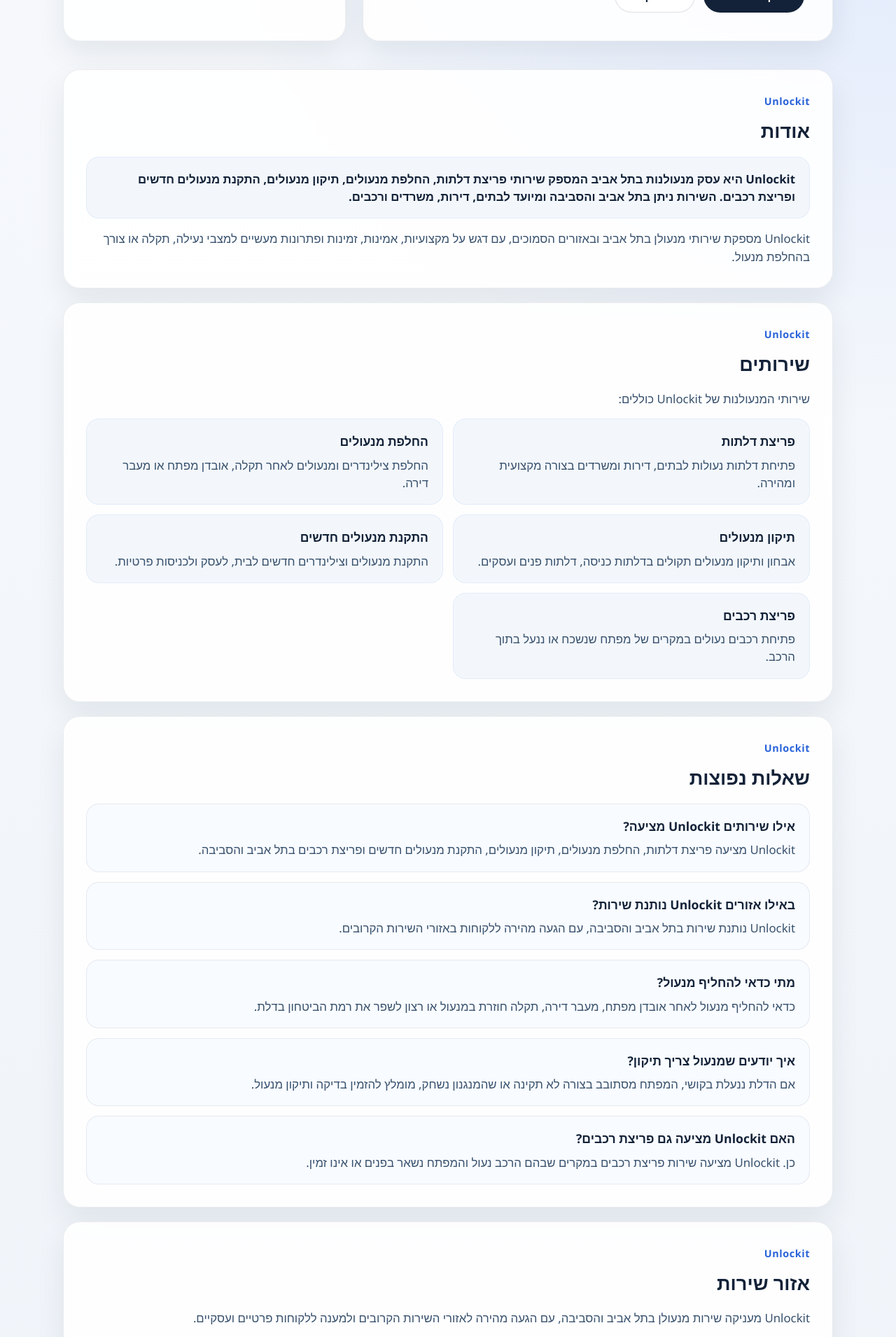
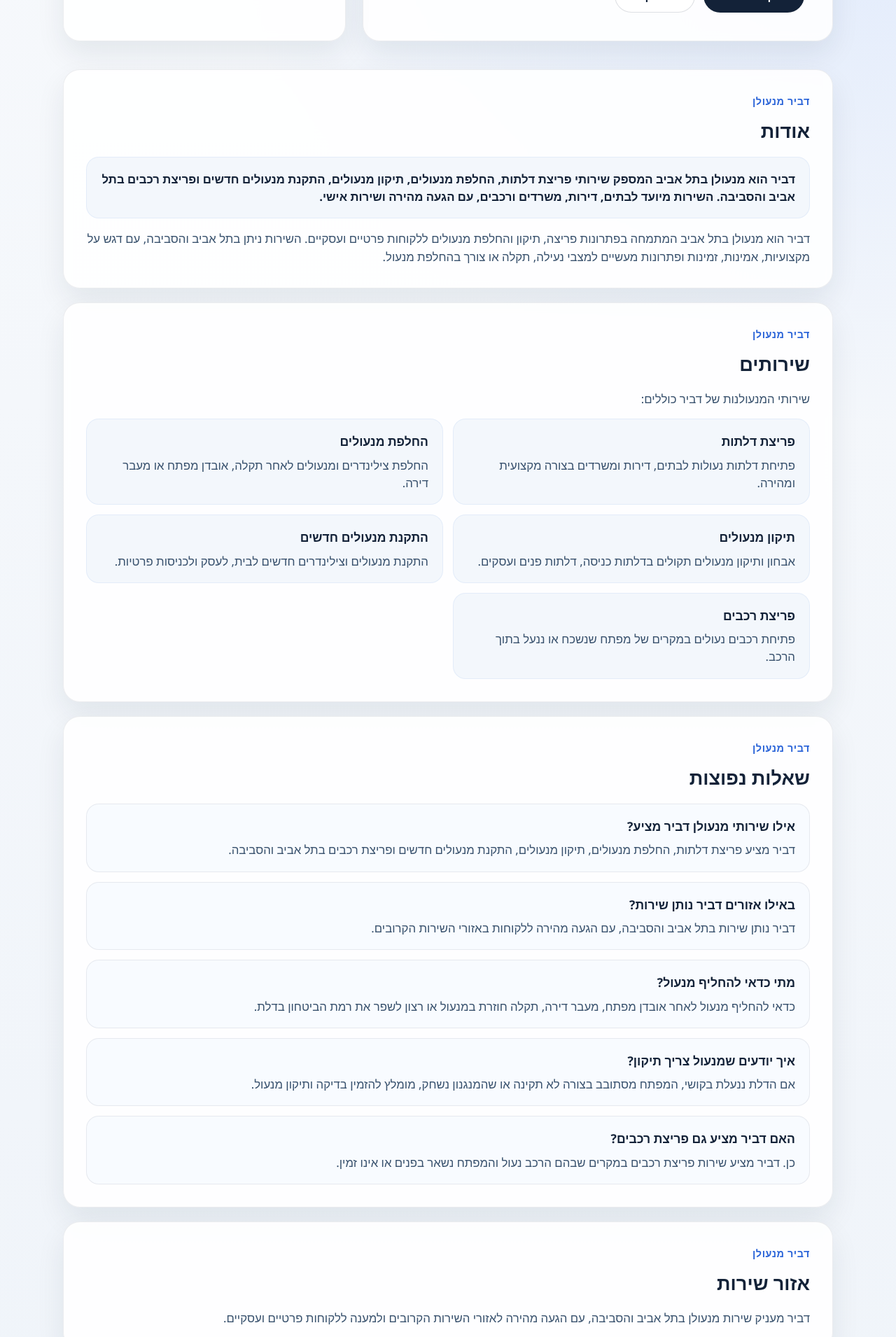
Before and after one commit to romGreen/Unlockit, a React (Vite) app: page / in a window 1280 px wide. Shown: the part 440-2350 px from the top of the page at 70% size. Built offline with nearby package versions, Linux system fonts and the light colour scheme.

Commit message:
Update branding to Dvir locksmith

```diff
--- a/index.html
+++ b/index.html
@@ -6,21 +6,21 @@
     <meta name="robots" content="index, follow" />
     <meta
       name="description"
-      content="Unlockit היא עסק מנעולנות בתל אביב המספק שירותי פריצת דלתות, החלפת מנעולים, תיקון מנעולים, התקנת מנעולים חדשים ופריצת רכבים בתל אביב והסביבה."
+      content="דביר הוא מנעולן בתל אביב המספק שירותי פריצת דלתות, החלפת מנעולים, תיקון מנעולים, התקנת מנעולים חדשים ופריצת רכבים בתל אביב והסביבה."
     />
     <link rel="canonical" href="https://dvir-locksmith.com/" />
     <meta
       property="og:title"
-      content="Unlockit | מנעולן בתל אביב"
+      content="דביר מנעולן | מנעולן בתל אביב"
     />
     <meta
       property="og:description"
-      content="Unlockit היא עסק מנעולנות בתל אביב המספק שירותי פריצת דלתות, החלפת מנעולים, תיקון מנעולים, התקנת מנעולים חדשים ופריצת רכבים."
+      content="דביר הוא מנעולן בתל אביב המספק שירותי פריצת דלתות, החלפת מנעולים, תיקון מנעולים, התקנת מנעולים חדשים ופריצת רכבים."
     />
     <meta property="og:url" content="https://dvir-locksmith.com/" />
     <meta property="og:locale" content="he_IL" />
     <meta property="og:type" content="website" />
-    <title>Unlockit | מנעולן בתל אביב - פריצת דלתות והחלפת מנעולים</title>
+    <title>דביר מנעולן | מנעולן בתל אביב - פריצת דלתות והחלפת מנעולים</title>
   </head>
   <body>
     <div id="root"></div>
--- a/src/App.tsx
+++ b/src/App.tsx
@@ -11,8 +11,9 @@
 };
 
 const businessDefinition =
-  'Unlockit היא עסק מנעולנות בתל אביב המספק שירותי פריצת דלתות, החלפת מנעולים, תיקון מנעולים, התקנת מנעולים חדשים ופריצת רכבים.';
+  'דביר הוא מנעולן בתל אביב המספק שירותי פריצת דלתות, החלפת מנעולים, תיקון מנעולים, התקנת מנעולים חדשים ופריצת רכבים בתל אביב והסביבה.';
 const siteUrl = 'https://dvir-locksmith.com';
+const businessName = 'דביר מנעולן';
 
 const services: Service[] = [
   {
@@ -39,14 +40,14 @@
 
 const faqItems: FaqItem[] = [
   {
-    question: 'אילו שירותים Unlockit מציעה?',
+    question: 'אילו שירותי מנעולן דביר מציע?',
     answer:
-      'Unlockit מציעה פריצת דלתות, החלפת מנעולים, תיקון מנעולים, התקנת מנעולים חדשים ופריצת רכבים בתל אביב והסביבה.',
+      'דביר מציע פריצת דלתות, החלפת מנעולים, תיקון מנעולים, התקנת מנעולים חדשים ופריצת רכבים בתל אביב והסביבה.',
   },
   {
-    question: 'באילו אזורים Unlockit נותנת שירות?',
+    question: 'באילו אזורים דביר נותן שירות?',
     answer:
-      'Unlockit נותנת שירות בתל אביב והסביבה, עם הגעה מהירה ללקוחות באזורי השירות הקרובים.',
+      'דביר נותן שירות בתל אביב והסביבה, עם הגעה מהירה ללקוחות באזורי השירות הקרובים.',
   },
   {
     question: 'מתי כדאי להחליף מנעול?',
@@ -59,9 +60,9 @@
       'אם הדלת ננעלת בקושי, המפתח מסתובב בצורה לא תקינה או שהמנגנון נשחק, מומלץ להזמין בדיקה ותיקון מנעול.',
   },
   {
-    question: 'האם Unlockit מציעה גם פריצת רכבים?',
+    question: 'האם דביר מציע גם פריצת רכבים?',
     answer:
-      'כן. Unlockit מציעה שירות פריצת רכבים במקרים שבהם הרכב נעול והמפתח נשאר בפנים או אינו זמין.',
+      'כן. דביר מציע שירות פריצת רכבים במקרים שבהם הרכב נעול והמפתח נשאר בפנים או אינו זמין.',
   },
 ];
 
@@ -69,9 +70,9 @@
   {
     '@context': 'https://schema.org',
     '@type': 'LocalBusiness',
-    name: 'Unlockit',
+    name: businessName,
     url: siteUrl,
-    description: `${businessDefinition} השירות ניתן בתל אביב והסביבה לבית, לעסק ולרכב.`,
+    description: `${businessDefinition} השירות ניתן לבית, לעסק ולרכב ומבוסס על שירות אישי, מקצועי ואמין.`,
     telephone: '+972526660845',
     email: 'dvirsarig@gmail.com',
     address: {
@@ -121,7 +122,7 @@
   return (
     <section id={id} className="section">
       <div className="section-heading">
-        <p className="section-kicker">Unlockit</p>
+        <p className="section-kicker">{businessName}</p>
         <h2>{title}</h2>
       </div>
       <div className="section-content">{children}</div>
@@ -140,11 +141,11 @@
       <div className="page-shell">
         <header className="hero">
           <div className="hero-copy">
-            <p className="eyebrow">Unlockit</p>
+            <p className="eyebrow">{businessName}</p>
             <h1>מנעולן בתל אביב</h1>
             <p className="hero-text">
-              שירות מנעולנות מקצועי, אמין ומהיר בתל אביב והסביבה, עם פתרונות לבית,
-              לעסק ולרכב.
+              דביר מספק שירות מנעולנות מקצועי, אמין ומהיר בתל אביב והסביבה, עם
+              פתרונות לבית, לעסק ולרכב.
             </p>
             <p className="hero-definition">{businessDefinition}</p>
             <div className="hero-actions">
@@ -179,18 +180,19 @@
         <main>
           <Section id="about" title="אודות">
             <p className="definition-card">
-              {businessDefinition} השירות ניתן בתל אביב והסביבה ומיועד לבתים,
-              דירות, משרדים ורכבים.
+              {businessDefinition} השירות מיועד לבתים, דירות, משרדים ורכבים, עם
+              הגעה מהירה ושירות אישי.
             </p>
             <p>
-              Unlockit מספקת שירותי מנעולן בתל אביב ובאזורים הסמוכים, עם דגש על
-              מקצועיות, אמינות, זמינות ופתרונות מעשיים למצבי נעילה, תקלה או צורך
-              בהחלפת מנעול.
+              דביר הוא מנעולן בתל אביב המתמחה בפתרונות פריצה, תיקון והחלפת
+              מנעולים ללקוחות פרטיים ועסקיים. השירות ניתן בתל אביב והסביבה, עם
+              דגש על מקצועיות, אמינות, זמינות ופתרונות מעשיים למצבי נעילה,
+              תקלה או צורך בהחלפת מנעול.
             </p>
           </Section>
 
           <Section id="services" title="שירותים">
-            <p className="section-intro">שירותי המנעולנות של Unlockit כוללים:</p>
+            <p className="section-intro">שירותי המנעולנות של דביר כוללים:</p>
             <ul className="services-grid">
               {services.map((service) => (
                 <li key={service.title} className="service-card">
@@ -214,8 +216,8 @@
 
           <Section id="area" title="אזור שירות">
             <p>
-              Unlockit מעניקה שירות מנעולן בתל אביב והסביבה, עם הגעה מהירה
-              לאזורי השירות הקרובים ולמענה ללקוחות פרטיים ועסקיים.
+              דביר מעניק שירות מנעולן בתל אביב והסביבה, עם הגעה מהירה לאזורי
+              השירות הקרובים ולמענה ללקוחות פרטיים ועסקיים.
             </p>
           </Section>
 
```
